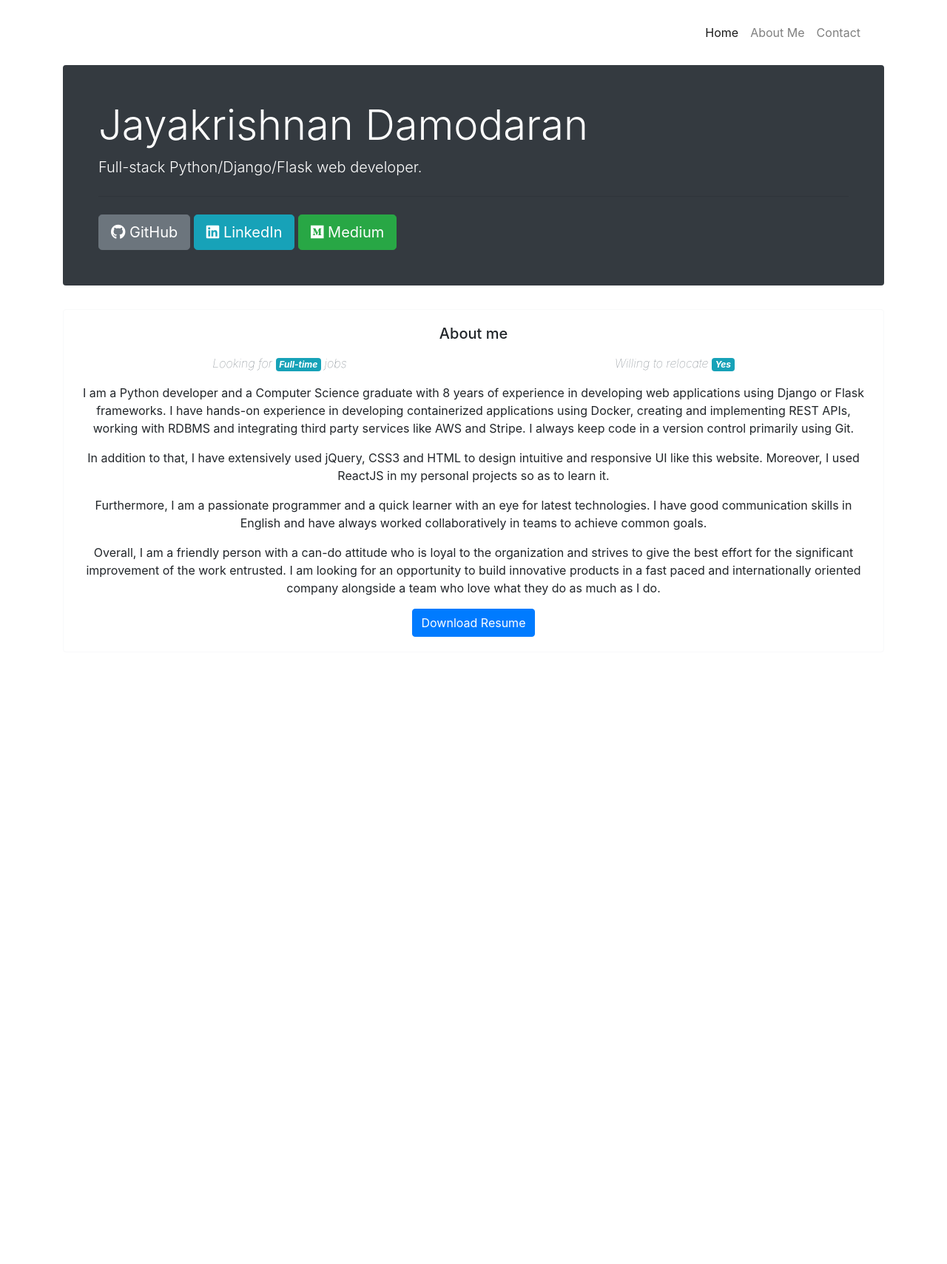
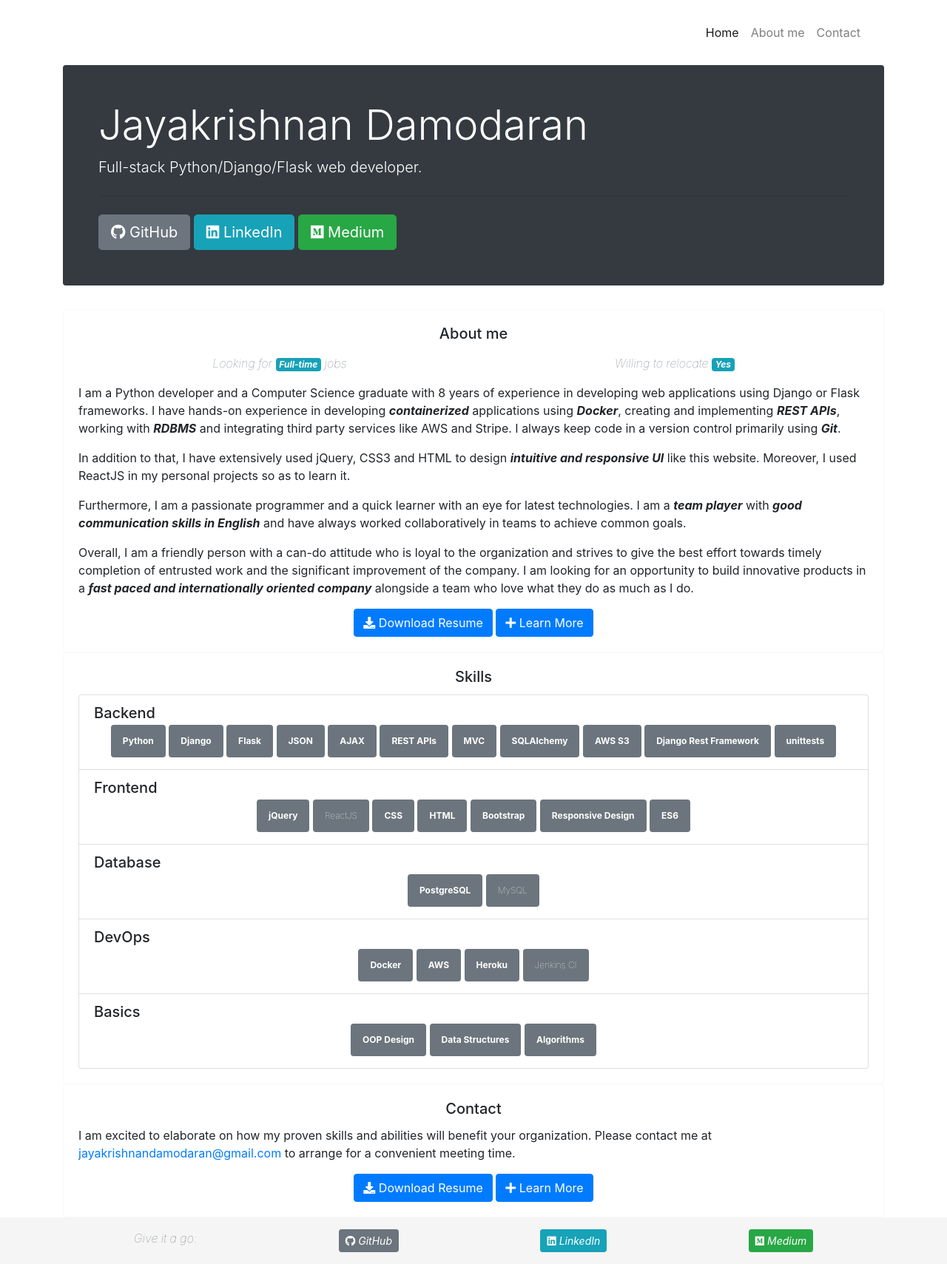
Before and after one commit to jayakrishnandingit/casa, a Django app: page / in a window 1280 px wide. Shown: the whole page at 74% size. Before the commit the page ends 861 px from the top, so only its background shows below. Run offline with Django 3.2, Linux system fonts and the light colour scheme; some libraries are stand-ins or nearby versions.

Commit message:
Added skills and contact section. Added bookmarks. Added reusable partial templates. Modularised activity tracking code.

```diff
--- /dev/null
+++ b/casa/common/context_processors.py
@@ -0,0 +1,7 @@
+from django.conf import settings
+
+
+def contact_details(request):
+    return {
+        'CONTACT_EMAIL': settings.CONTACT_EMAIL
+    }
--- a/casa/settings/base.py
+++ b/casa/settings/base.py
@@ -61,6 +61,7 @@ TEMPLATES = [
                 'django.template.context_processors.request',
                 'django.contrib.auth.context_processors.auth',
                 'django.contrib.messages.context_processors.messages',
+                'casa.common.context_processors.contact_details'
             ],
         },
     },
@@ -124,3 +125,5 @@ STATICFILES_DIRS = [
 GITHUB_URL = os.environ.get('GITHUB_URL')
 LINKEDIN_URL = os.environ.get('LINKEDIN_URL')
 MEDIUM_URL = os.environ.get('MEDIUM_URL')
+
+CONTACT_EMAIL = ""
--- a/casa/settings/dev.py
+++ b/casa/settings/dev.py
@@ -23,3 +23,5 @@ DATABASES = {
 STATIC_ROOT = os.path.join(PROJECT_DIR, 'static')
 
 GEOIP_PATH = os.path.join(BASE_DIR, 'geodata', 'GeoLite2-City_20190716', 'GeoLite2-City.mmdb')
+
+CONTACT_EMAIL = "jayakrishnandamodaran@gmail.com"
--- a/casa/settings/production.py
+++ b/casa/settings/production.py
@@ -13,6 +13,8 @@ DATABASES = {
     }
 }
 
-STATIC_ROOT = os.path.join(BASE_DIR, '..', 'static')  # TODO: move to AWS S3.
+STATIC_ROOT = os.path.join(PROJECT_DIR, 'static')  # TODO: move to AWS S3.
 # append an md5 hash to the static files to bust cache.
 STATICFILES_STORAGE = 'django.contrib.staticfiles.storage.ManifestStaticFilesStorage'
+
+CONTACT_EMAIL = "jayakrishnandamodaran@gmail.com"
--- a/casa/static/css/casa.css
+++ b/casa/static/css/casa.css
@@ -1,3 +1,11 @@
+main.fixed-top > .container {
+    padding-top: 60px; /* a fixed navbar constraint. */
+}
+
+footer {
+    background-color: #f5f5f5;
+}
+
 .bg-jumbotron {
     background-color: #e9ecef;
 }
--- a/casa/templates/base.html
+++ b/casa/templates/base.html
@@ -17,8 +17,12 @@
     {% block header %}
       {% include "partials/_navbar.html" %}
     {% endblock %}
-    {% block content %}{% endblock %}
-
+    <main>
+      {% block content %}{% endblock %}
+    </main>
+    {% block footer %}
+      {% include "partials/_footer.html" %}
+    {% endblock %}
     <!-- Optional JavaScript -->
     <!-- jQuery first, then Popper.js, then Bootstrap JS -->
     <script src="{% static 'js/jquery-3.4.1.min.js' %}"></script>
--- /dev/null
+++ b/casa/templates/partials/_footer.html
@@ -0,0 +1,8 @@
+<footer class="footer mt-auto py-3">
+  <div class="container">
+    <div class="d-flex flex-row justify-content-around font-weight-lighter font-italic text-muted">
+      <div class="text-muted">Give it a go:</div>
+      {% include "partials/_social_media.html" with btn_size="btn-sm" %}
+    </div>
+  </div>
+</footer>
--- a/casa/templates/partials/_navbar.html
+++ b/casa/templates/partials/_navbar.html
@@ -10,10 +10,10 @@
           <a class="nav-link" tabindex="1" href="{% url 'home' %}">Home <span class="sr-only">(current)</span></a>
         </li>
         <li class="nav-item">
-          <a class="nav-link" tabindex="2" href="#">About Me</a>
+          <a class="nav-link" tabindex="2" href="#about-me">About me</a>
         </li>
         <li class="nav-item">
-          <a class="nav-link" tabindex="3" href="#">Contact</a>
+          <a class="nav-link" tabindex="3" href="#contact">Contact</a>
         </li>
       </ul>
     </div>
--- a/home/templates/homepage.html
+++ b/home/templates/homepage.html
@@ -6,16 +6,10 @@
         <h1 class="display-4">Jayakrishnan Damodaran</h1>
         <p class="lead">Full-stack Python/Django/Flask web developer.</p>
         <hr class="my-4">
-        <a class="btn btn-secondary btn-lg" target="_casa_github" href="{% url 'redirect_to' 'github' %}" role="button">
-            <i class="fab fa-github"></i>&nbsp;GitHub
-        </a>
-        <a class="btn btn-info btn-lg" target="_casa_linkedin" href="{% url 'redirect_to' 'linkedin' %}" role="button">
-            <i class="fab fa-linkedin"></i>&nbsp;LinkedIn
-        </a>
-        <a class="btn btn-success btn-lg" target="_casa_medium" href="{% url 'redirect_to' 'medium' %}" role="button">
-            <i class="fab fa-medium"></i>&nbsp;Medium
-        </a>
+        {% include "partials/_social_media.html" with btn_size="btn-lg" %}
       </div>
     </div>
     {% include "partials/_about.html" %}
+    {% include "partials/_skills.html" %}
+    {% include "partials/_contact.html" %}
 {% endblock %}
--- a/home/templates/partials/_about.html
+++ b/home/templates/partials/_about.html
@@ -1,9 +1,9 @@
 <div class="container">
   <div class="row">
     <div class="col-sm-12">
-      <div class="card border-light text-center">
-        <div class="card-body">
-          <h5 class="card-title">About me</h5>
+      <div class="card border-light">
+        <div id="about-me" class="card-body">
+          <h5 class="card-title text-center">About me</h5>
           <p class="card-text">
             <div class="d-flex flex-row justify-content-around font-weight-lighter font-italic text-muted">
               <div>Looking for&nbsp;<span class="badge badge-info">Full-time</span>&nbsp;jobs</div>
@@ -11,18 +11,20 @@
             </div>
           </p>
           <p class="card-text">
-            I am a Python developer and a Computer Science graduate with 8 years of experience in developing web applications using Django or Flask frameworks. I have hands-on experience in developing containerized applications using Docker, creating and implementing REST APIs, working with RDBMS and integrating third party services like AWS and Stripe. I always keep code in a version control primarily using Git.
+            I am a Python developer and a Computer Science graduate with 8 years of experience in developing web applications using Django or Flask frameworks. I have hands-on experience in developing <span class="font-italic font-weight-bold font-weight-bold">containerized</span> applications using <span class="font-italic font-weight-bold font-weight-bold">Docker</span>, creating and implementing <span class="font-italic font-weight-bold">REST APIs</span>, working with <span class="font-italic font-weight-bold">RDBMS</span> and integrating third party services like AWS and Stripe. I always keep code in a version control primarily using <span class="font-italic font-weight-bold">Git</span>.
           </p>
           <p class="card-text">
-            In addition to that, I have extensively used jQuery, CSS3 and HTML to design intuitive and responsive UI like this website. Moreover, I used ReactJS in my personal projects so as to learn it.
+            In addition to that, I have extensively used jQuery, CSS3 and HTML to design <span class="font-italic font-weight-bold">intuitive and responsive UI</span> like this website. Moreover, I used ReactJS in my personal projects so as to learn it.
           </p>
           <p class="card-text">
-            Furthermore, I am a passionate programmer and a quick learner with an eye for latest technologies. I have good communication skills in English and have always worked collaboratively in teams to achieve common goals.
+            Furthermore, I am a passionate programmer and a quick learner with an eye for latest technologies. I am a <span class="font-italic font-weight-bold">team player</span> with <span class="font-italic font-weight-bold">good communication skills in English</span> and have always worked collaboratively in teams to achieve common goals.
           </p>
           <p class="card-text">
-            Overall, I am a friendly person with a can-do attitude who is loyal to the organization and strives to give the best effort for the significant improvement of the work entrusted. I am looking for an opportunity to build innovative products in a fast paced and internationally oriented company alongside a team who love what they do as much as I do.
+            Overall, I am a friendly person with a can-do attitude who is loyal to the organization and strives to give the best effort towards timely completion of entrusted work and the significant improvement of the company. I am looking for an opportunity to build innovative products in a <span class="font-italic font-weight-bold">fast paced and internationally oriented company</span> alongside a team who love what they do as much as I do.
           </p>
-          <a href="#" class="btn btn-primary">Download Resume</a>
+          <div class="text-center">
+            {% include "partials/_cta.html" %}
+          </div>
         </div>
       </div>
     </div>
--- /dev/null
+++ b/home/templates/partials/_contact.html
@@ -0,0 +1,17 @@
+<div class="container">
+    <div class="row">
+        <div class="col-sm-12">
+            <div class="card border-light">
+                <div id="contact" class="card-body">
+                    <h5 class="card-title text-center">Contact</h5>
+                    <p class="card-text">
+                        I am excited to elaborate on how my proven skills and abilities will benefit your organization. Please contact me at <a href="mailto:{{CONTACT_EMAIL}}">{{CONTACT_EMAIL}}</a> to arrange for a convenient meeting time.
+                    </p>
+                    <div class="text-center">
+                        {% include "partials/_cta.html" %}
+                    </div>
+                </div>
+            </div>
+        </div>
+    </div>
+</div>
--- /dev/null
+++ b/home/templates/partials/_cta.html
@@ -0,0 +1,2 @@
+<a href="#" class="btn btn-primary"><i class="fas fa-download"></i>&nbsp;Download Resume</a>
+<a href="#" class="btn btn-primary"><i class="fas fa-plus"></i>&nbsp;Learn More</a>
--- a/home/templates/partials/_services.html
+++ /dev/null
@@ -1,5 +0,0 @@
-<div class="container">
-    <div class="row">
-
-    </div>
-</div>
--- /dev/null
+++ b/home/templates/partials/_skills.html
@@ -0,0 +1,56 @@
+<div class="container">
+  <div class="row">
+    <div class="col-sm-12">
+      <div class="card border-light text-center">
+        <div class="card-body">
+          <h5 class="card-title">Skills</h5>
+          <div class="list-group text-center">
+            <div class="list-group-item">
+              <div class="d-flex w-100 justify-content-between">
+                <h5 class="mb-1">Backend</h5>
+              </div>
+              <p class="mb-1">
+                <span class="badge badge-secondary p-3">Python</span>&nbsp;<span class="badge badge-secondary p-3">Django</span>&nbsp;<span class="badge badge-secondary p-3">Flask</span>&nbsp;<span class="badge badge-secondary p-3">JSON</span>&nbsp;<span class="badge badge-secondary p-3">AJAX</span>&nbsp;<span class="badge badge-secondary p-3">REST APIs</span>&nbsp;<span class="badge badge-secondary p-3">MVC</span>&nbsp;<span class="badge badge-secondary p-3">SQLAlchemy</span>&nbsp;<span class="badge badge-secondary p-3">AWS S3</span>&nbsp;<span class="badge badge-secondary p-3">Django Rest Framework</span>&nbsp;<span class="badge badge-secondary p-3">unittests</span>
+              </p>
+            </div>
+            <div class="list-group-item">
+              <div class="d-flex w-100 justify-content-between">
+                <h5 class="mb-1">Frontend</h5>
+              </div>
+              <p class="mb-1">
+                <span class="badge badge-secondary p-3">jQuery</span>&nbsp;<span class="badge badge-secondary p-3 font-weight-lighter">ReactJS</span>&nbsp;<span class="badge badge-secondary p-3">CSS</span>&nbsp;<span class="badge badge-secondary p-3">HTML</span>&nbsp;<span class="badge badge-secondary p-3">Bootstrap</span>&nbsp;<span class="badge badge-secondary p-3">Responsive Design</span>&nbsp;<span class="badge badge-secondary p-3">ES6</span>
+              </p>
+            </div>
+            <div class="list-group-item">
+              <div class="d-flex w-100 justify-content-between">
+                <h5 class="mb-1">Database</h5>
+              </div>
+              <p class="mb-1">
+                <span class="badge badge-secondary p-3">PostgreSQL</span>&nbsp;<span class="badge badge-secondary p-3 font-weight-lighter">MySQL</span>
+              </p>
+            </div>
+            <div class="list-group-item">
+              <div class="d-flex w-100 justify-content-between">
+                <h5 class="mb-1">DevOps</h5>
+              </div>
+              <p class="mb-1">
+                <span class="badge badge-secondary p-3">Docker</span>&nbsp;<span class="badge badge-secondary p-3">AWS</span>&nbsp;<span class="badge badge-secondary p-3">Heroku</span>&nbsp;<span class="badge badge-secondary p-3 font-weight-lighter">Jenkins CI</span>
+              </p>
+            </div>
+            <div class="list-group-item">
+              <div class="d-flex w-100 justify-content-between">
+                <h5 class="mb-1">Basics</h5>
+              </div>
+              <p class="mb-1">
+                <span class="badge badge-secondary p-3">OOP Design</span>&nbsp;<span class="badge badge-secondary p-3">Data Structures</span>&nbsp;<span class="badge badge-secondary p-3">Algorithms</span>
+              </p>
+            </div>
+          </div>
+        </div>
+        <!-- <div class="card-body">
+          {% include "partials/_cta.html" %}
+        </div> -->
+      </div>
+    </div>
+  </div>
+</div>
--- /dev/null
+++ b/home/templates/partials/_social_media.html
@@ -0,0 +1,9 @@
+<a class="btn btn-secondary {{btn_size}}" target="_casa_github" href="{% url 'redirect_to' 'github' %}" role="button">
+    <i class="fab fa-github"></i>&nbsp;GitHub
+</a>
+<a class="btn btn-info {{btn_size}}" target="_casa_linkedin" href="{% url 'redirect_to' 'linkedin' %}" role="button">
+    <i class="fab fa-linkedin"></i>&nbsp;LinkedIn
+</a>
+<a class="btn btn-success {{btn_size}}" target="_casa_medium" href="{% url 'redirect_to' 'medium' %}" role="button">
+    <i class="fab fa-medium"></i>&nbsp;Medium
+</a>
```
Also changed, not shown: activity/utils.py (+28 -14 lines), casa/common/__init__.py (added), home/templates/partials/_work.html (added).
